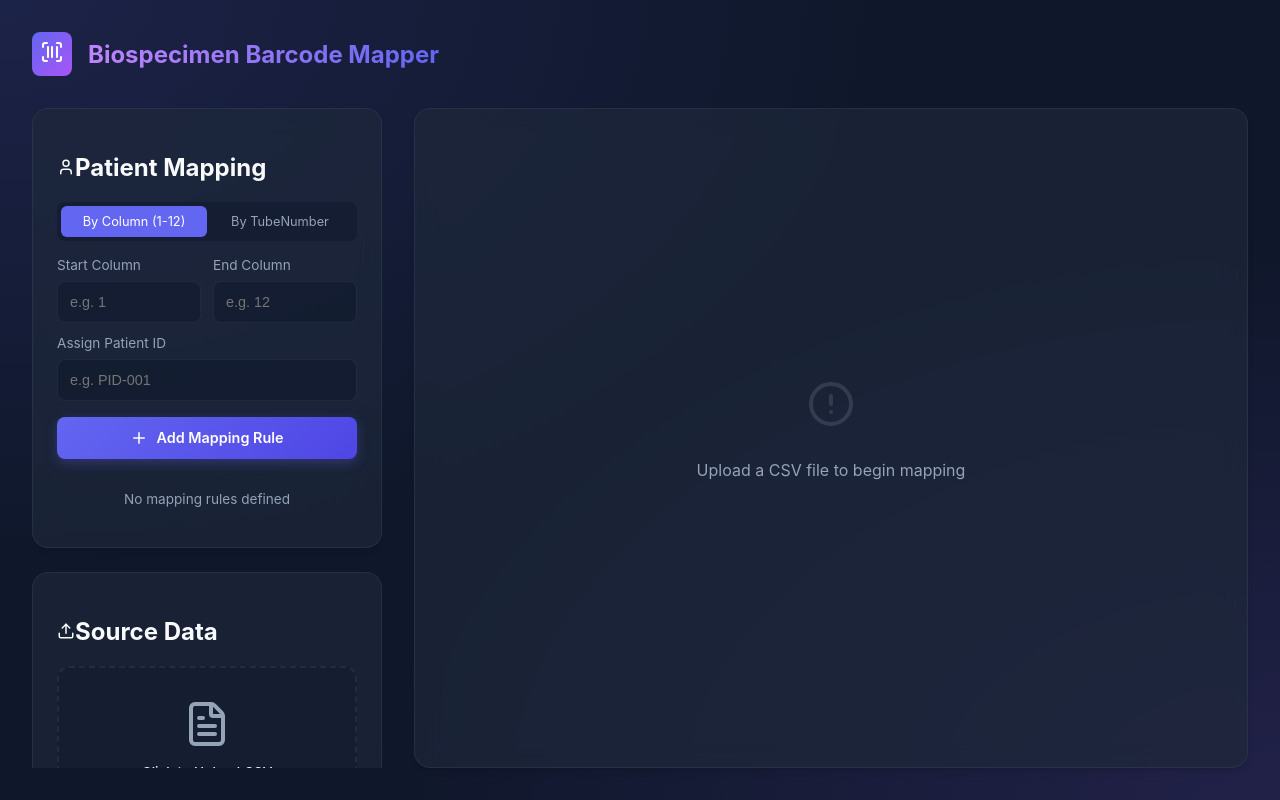
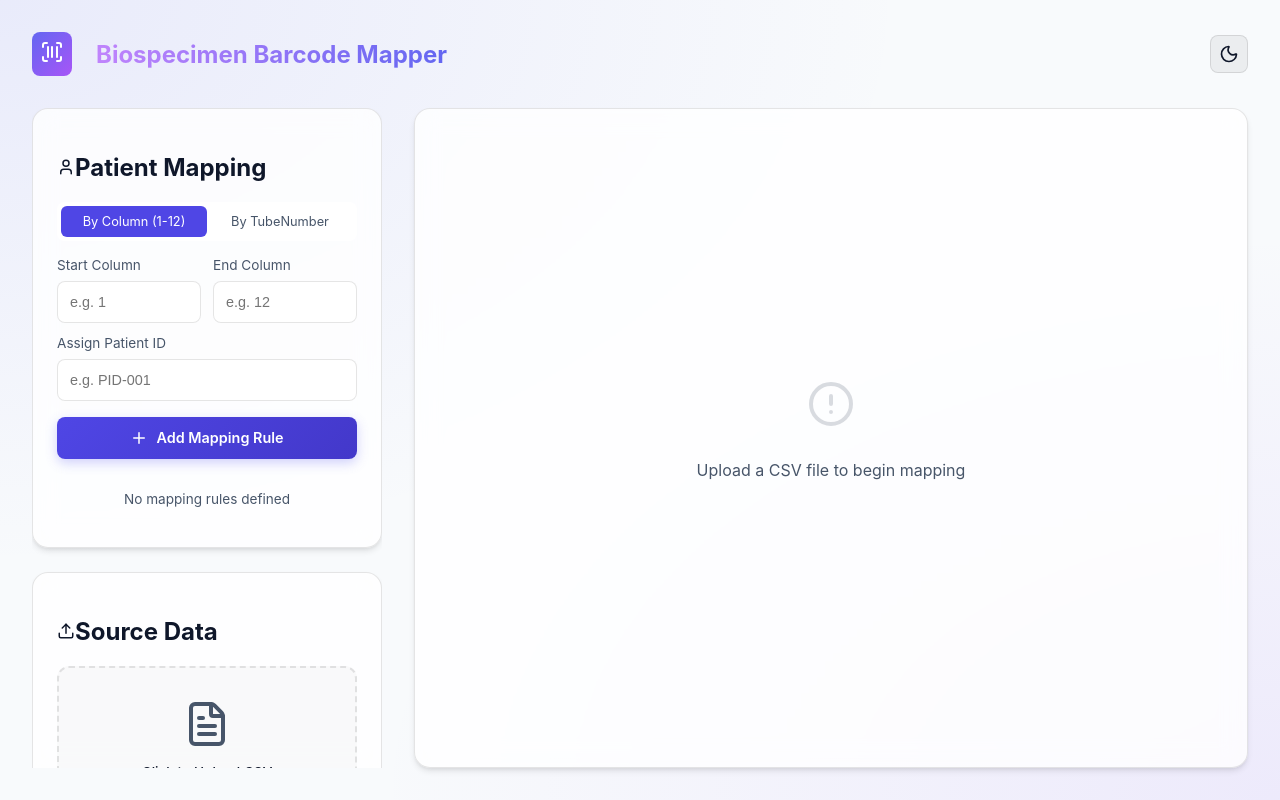
Before and after one commit to UMN-ARDL-Biorepository/barcode-mapper, a React (Vite) app: page / in a window 1280 px wide. Built offline with nearby package versions, Linux system fonts and the light colour scheme.

Commit message:
feat: add dark/light theme switching (#10)

```diff
--- a/src/App.jsx
+++ b/src/App.jsx
@@ -1,4 +1,4 @@
-import React, { useState, useMemo } from "react";
+import React, { useState, useMemo, useEffect } from "react";
 import Papa from "papaparse";
 import {
   Upload,
@@ -9,6 +9,8 @@ import {
   AlertCircle,
   ScanBarcode,
   User,
+  Sun,
+  Moon,
 } from "lucide-react";
 
 function App() {
@@ -26,6 +28,36 @@ function App() {
     end: "",
     patientId: "",
   });
+
+  // Theme management
+  const [theme, setTheme] = useState(() => {
+    const saved = localStorage.getItem("theme");
+    if (saved) return saved;
+    return window.matchMedia("(prefers-color-scheme: dark)").matches
+      ? "dark"
+      : "light";
+  });
+
+  useEffect(() => {
+    document.documentElement.setAttribute("data-theme", theme);
+    localStorage.setItem("theme", theme);
+  }, [theme]);
+
+  // Listen for system theme changes if no manual setting
+  useEffect(() => {
+    const mediaQuery = window.matchMedia("(prefers-color-scheme: dark)");
+    const handleChange = (e) => {
+      if (!localStorage.getItem("theme")) {
+        setTheme(e.matches ? "dark" : "light");
+      }
+    };
+    mediaQuery.addEventListener("change", handleChange);
+    return () => mediaQuery.removeEventListener("change", handleChange);
+  }, []);
+
+  const toggleTheme = () => {
+    setTheme((prev) => (prev === "dark" ? "light" : "dark"));
+  };
 
   // Handle File Upload
   const handleFileUpload = (e) => {
@@ -334,7 +366,22 @@ function App() {
           <ScanBarcode color="white" size={24} />
         </div>
         <h1>Biospecimen Barcode Mapper</h1>
-        <div style={{ marginLeft: "auto" }}>
+        <div
+          style={{
+            marginLeft: "auto",
+            display: "flex",
+            alignItems: "center",
+            gap: "1rem",
+          }}
+        >
+          <button
+            className="theme-toggle"
+            onClick={toggleTheme}
+            title={`Switch to ${theme === "dark" ? "light" : "dark"} mode`}
+          >
+            {theme === "dark" ? <Sun size={20} /> : <Moon size={20} />}
+          </button>
+
           {processedData.length > 0 && (
             <button
               className="btn btn-primary"
@@ -370,7 +417,7 @@ function App() {
             <div
               style={{
                 display: "flex",
-                background: "rgba(15, 23, 42, 0.5)",
+                background: "var(--input-bg)",
                 padding: "4px",
                 borderRadius: "8px",
                 marginBottom: "1rem",
@@ -506,7 +553,7 @@ function App() {
                           fontSize: "0.65rem",
                           padding: "1px 4px",
                           borderRadius: "4px",
-                          background: "rgba(255,255,255,0.05)",
+                          background: "var(--badge-bg)",
                           color: "var(--text-secondary)",
                           marginLeft: "4px",
                           verticalAlign: "middle",
@@ -537,7 +584,7 @@ function App() {
                   style={{
                     fontSize: "0.9rem",
                     fontWeight: 600,
-                    color: "#eab308",
+                    color: "var(--warning-text)",
                     marginBottom: "0.75rem",
                     display: "flex",
                     alignItems: "center",
@@ -554,12 +601,17 @@ function App() {
                       key={idx}
                       className="range-item"
                       style={{
-                        background: "rgba(234, 179, 8, 0.1)",
-                        borderColor: "rgba(234, 179, 8, 0.3)",
+                        background: "var(--warning-bg)",
+                        borderColor: "var(--warning-border)",
                       }}
                     >
                       <div className="range-info">
-                        <span style={{ color: "#eab308", fontWeight: 600 }}>
+                        <span
+                          style={{
+                            color: "var(--warning-text)",
+                            fontWeight: 600,
+                          }}
+                        >
                           {r.start === r.end
                             ? r.start
                             : `${r.start} → ${r.end}`}
@@ -728,7 +780,7 @@ function App() {
                       key={idx}
                       style={{
                         backgroundColor: !row.processed_patient_id
-                          ? "rgba(234, 179, 8, 0.15)"
+                          ? "var(--warning-bg)"
                           : "transparent",
                       }}
                     >
@@ -770,7 +822,7 @@ function App() {
                             className="tag"
                             style={{
                               background: "rgba(16, 185, 129, 0.15)",
-                              color: "#34d399",
+                              color: "var(--success)",
                             }}
                           >
                             {row.processed_patient_id}
@@ -778,7 +830,7 @@ function App() {
                         ) : (
                           <span
                             style={{
-                              color: "#eab308",
+                              color: "var(--warning-text)",
                               fontStyle: "italic",
                               fontSize: "0.8rem",
                               fontWeight: "600",
--- a/src/index.css
+++ b/src/index.css
@@ -1,14 +1,104 @@
 :root {
+  --accent: #6366f1;
+  --accent-hover: #4f46e5;
+  --danger: #ef4444;
+  --success: #10b981;
+  --font-family: "Inter", system-ui, -apple-system, sans-serif;
+}
+
+/* Dark Theme (Default) */
+[data-theme="dark"] {
   --bg-color: #0f172a;
   --card-bg: rgba(30, 41, 59, 0.7);
   --card-border: rgba(148, 163, 184, 0.1);
-  --accent: #6366f1;
-  --accent-hover: #4f46e5;
   --text-primary: #f8fafc;
   --text-secondary: #94a3b8;
-  --danger: #ef4444;
-  --success: #10b981;
-  --font-family: "Inter", system-ui, -apple-system, sans-serif;
+  --input-bg: rgba(15, 23, 42, 0.5);
+  --btn-secondary-bg: rgba(255, 255, 255, 0.05);
+  --btn-secondary-hover: rgba(255, 255, 255, 0.1);
+  --dropzone-bg: rgba(15, 23, 42, 0.3);
+  --table-header-bg: rgba(15, 23, 42, 0.8);
+  --table-row-hover: rgba(255, 255, 255, 0.02);
+  --range-item-bg: rgba(15, 23, 42, 0.4);
+  --gradient-start: rgba(99, 102, 241, 0.15);
+  --gradient-end: rgba(139, 92, 246, 0.15);
+  --badge-bg: rgba(255, 255, 255, 0.05);
+  --warning-bg: rgba(234, 179, 8, 0.1);
+  --warning-border: rgba(234, 179, 8, 0.3);
+  --warning-text: #eab308;
+}
+
+/* Light Theme */
+[data-theme="light"] {
+  --bg-color: #f8fafc;
+  --card-bg: rgba(255, 255, 255, 0.8);
+  --card-border: rgba(0, 0, 0, 0.1);
+  --text-primary: #0f172a;
+  --text-secondary: #475569;
+  --input-bg: #ffffff;
+  --btn-secondary-bg: rgba(0, 0, 0, 0.05);
+  --btn-secondary-hover: rgba(0, 0, 0, 0.1);
+  --dropzone-bg: rgba(0, 0, 0, 0.02);
+  --table-header-bg: rgba(241, 245, 249, 0.9);
+  --table-row-hover: rgba(0, 0, 0, 0.02);
+  --range-item-bg: rgba(255, 255, 255, 0.6);
+  --gradient-start: rgba(99, 102, 241, 0.1);
+  --gradient-end: rgba(139, 92, 246, 0.1);
+  --accent: #4f46e5;
+  --accent-hover: #4338ca;
+  --badge-bg: rgba(0, 0, 0, 0.05);
+  --warning-bg: #fefce8;
+  --warning-border: rgba(234, 179, 8, 0.3);
+  --warning-text: #854d0e;
+}
+
+/* System Preference Fallback */
+@media (prefers-color-scheme: dark) {
+  :root:not([data-theme]) {
+    --bg-color: #0f172a;
+    --card-bg: rgba(30, 41, 59, 0.7);
+    --card-border: rgba(148, 163, 184, 0.1);
+    --text-primary: #f8fafc;
+    --text-secondary: #94a3b8;
+    --input-bg: rgba(15, 23, 42, 0.5);
+    --btn-secondary-bg: rgba(255, 255, 255, 0.05);
+    --btn-secondary-hover: rgba(255, 255, 255, 0.1);
+    --dropzone-bg: rgba(15, 23, 42, 0.3);
+    --table-header-bg: rgba(15, 23, 42, 0.8);
+    --table-row-hover: rgba(255, 255, 255, 0.02);
+    --range-item-bg: rgba(15, 23, 42, 0.4);
+    --gradient-start: rgba(99, 102, 241, 0.15);
+    --gradient-end: rgba(139, 92, 246, 0.15);
+    --badge-bg: rgba(255, 255, 255, 0.05);
+    --warning-bg: rgba(234, 179, 8, 0.1);
+    --warning-border: rgba(234, 179, 8, 0.3);
+    --warning-text: #eab308;
+  }
+}
+
+@media (prefers-color-scheme: light) {
+  :root:not([data-theme]) {
+    --bg-color: #f8fafc;
+    --card-bg: rgba(255, 255, 255, 0.8);
+    --card-border: rgba(0, 0, 0, 0.1);
+    --text-primary: #0f172a;
+    --text-secondary: #475569;
+    --input-bg: #ffffff;
+    --btn-secondary-bg: rgba(0, 0, 0, 0.05);
+    --btn-secondary-hover: rgba(0, 0, 0, 0.1);
+    --dropzone-bg: rgba(0, 0, 0, 0.02);
+    --table-header-bg: rgba(241, 245, 249, 0.9);
+    --table-row-hover: rgba(0, 0, 0, 0.02);
+    --range-item-bg: rgba(255, 255, 255, 0.6);
+    --gradient-start: rgba(99, 102, 241, 0.1);
+    --gradient-end: rgba(139, 92, 246, 0.1);
+    --accent: #4f46e5;
+    --accent-hover: #4338ca;
+    --badge-bg: rgba(0, 0, 0, 0.05);
+    --warning-bg: #fefce8;
+    --warning-border: rgba(234, 179, 8, 0.3);
+    --warning-text: #854d0e;
+  }
 }
 
 body {
@@ -19,11 +109,14 @@ body {
   min-height: 100vh;
   background-image: radial-gradient(
       at 0% 0%,
-      rgba(99, 102, 241, 0.15) 0px,
+      var(--gradient-start) 0px,
       transparent 50%
     ),
-    radial-gradient(at 100% 100%, rgba(139, 92, 246, 0.15) 0px, transparent 50%);
+    radial-gradient(at 100% 100%, var(--gradient-end) 0px, transparent 50%);
   background-attachment: fixed;
+  transition:
+    background-color 0.3s ease,
+    color 0.3s ease;
 }
 
 * {
@@ -41,13 +134,16 @@ button {
   width: 8px;
   height: 8px;
 }
+
 ::-webkit-scrollbar-track {
   background: transparent;
 }
+
 ::-webkit-scrollbar-thumb {
   background: var(--card-border);
   border-radius: 4px;
 }
+
 ::-webkit-scrollbar-thumb:hover {
   background: var(--text-secondary);
 }
@@ -65,7 +161,7 @@ header {
   margin-bottom: 2rem;
   display: flex;
   align-items: center;
-  gap: 1rem;
+  gap: 1.5rem;
 }
 
 header h1 {
@@ -83,7 +179,8 @@ header h1 {
   grid-template-columns: 350px 1fr;
   gap: 2rem;
   flex: 1;
-  min-height: 0; /* Important for scrollable children in grid */
+  min-height: 0;
+  /* Important for scrollable children in grid */
 }
 
 /* Card Styling */
@@ -98,6 +195,9 @@ header h1 {
   box-shadow:
     0 4px 6px -1px rgba(0, 0, 0, 0.1),
     0 2px 4px -1px rgba(0, 0, 0, 0.06);
+  transition:
+    background-color 0.3s ease,
+    border-color 0.3s ease;
 }
 
 .panel-left {
@@ -108,20 +208,23 @@ header h1 {
 }
 
 .panel-right {
-  overflow: hidden; /* Contains the scrollable table */
+  overflow: hidden;
+  /* Contains the scrollable table */
 }
 
 /* Inputs */
 input,
 select {
-  background: rgba(15, 23, 42, 0.5);
+  background: var(--input-bg);
   border: 1px solid var(--card-border);
   color: var(--text-primary);
   padding: 0.75rem;
   border-radius: 8px;
   width: 100%;
   font-size: 0.9rem;
-  transition: border-color 0.2s;
+  transition:
+    border-color 0.2s,
+    background-color 0.3s ease;
 }
 
 input:focus {
@@ -161,13 +264,13 @@ label {
 }
 
 .btn-secondary {
-  background: rgba(255, 255, 255, 0.05);
+  background: var(--btn-secondary-bg);
   color: var(--text-primary);
   border: 1px solid var(--card-border);
 }
 
 .btn-secondary:hover {
-  background: rgba(255, 255, 255, 0.1);
+  background: var(--btn-secondary-hover);
 }
 
 .btn-danger {
@@ -175,6 +278,7 @@ label {
   background: rgba(239, 68, 68, 0.1);
   padding: 0.5rem;
 }
+
 .btn-danger:hover {
   background: rgba(239, 68, 68, 0.2);
 }
@@ -187,7 +291,7 @@ label {
   text-align: center;
   transition: all 0.2s;
   cursor: pointer;
-  background: rgba(15, 23, 42, 0.3);
+  background: var(--dropzone-bg);
 }
 
 .dropzone:hover,
@@ -218,7 +322,7 @@ table {
 }
 
 th {
-  background: rgba(15, 23, 42, 0.8);
+  background: var(--table-header-bg);
   backdrop-filter: blur(4px);
   position: sticky;
   top: 0;
@@ -238,7 +342,7 @@ td {
 }
 
 tr:hover td {
-  background: rgba(255, 255, 255, 0.02);
+  background: var(--table-row-hover);
 }
 
 /* Badges/Tags */
@@ -270,13 +374,14 @@ tr:hover td {
 }
 
 .range-item {
-  background: rgba(15, 23, 42, 0.4);
+  background: var(--range-item-bg);
   padding: 0.75rem;
   border-radius: 8px;
   border: 1px solid var(--card-border);
   display: flex;
   justify-content: space-between;
   align-items: center;
+  transition: background-color 0.3s ease;
 }
 
 .range-info {
@@ -294,3 +399,21 @@ tr:hover td {
   font-weight: 600;
   color: var(--accent);
 }
+
+/* Theme Toggle Button */
+.theme-toggle {
+  background: var(--btn-secondary-bg);
+  border: 1px solid var(--card-border);
+  color: var(--text-primary);
+  display: flex;
+  align-items: center;
+  justify-content: center;
+  padding: 0.5rem;
+  border-radius: 8px;
+  cursor: pointer;
+  transition: all 0.2s;
+}
+
+.theme-toggle:hover {
+  background: var(--btn-secondary-hover);
+}
```
